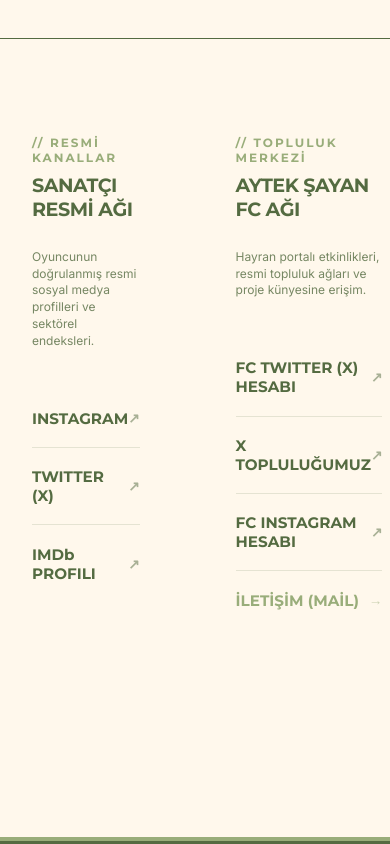
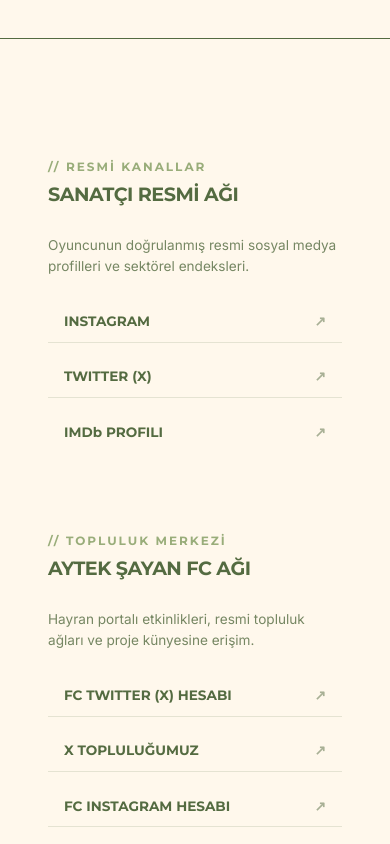
Before and after one commit to ebru1967/oyuncu-fan-projesi, a React (Vite) app: page / in a window 390 px wide. Shown: the part 9600-10444 px from the top of the page. Built offline with nearby package versions, Linux system fonts and the light colour scheme.

Commit message:
social registry alanı düzeltildi.

```diff
--- a/src/App.css
+++ b/src/App.css
@@ -1876,15 +1876,39 @@
     text-align:center;
   }
 
-
-  /* SOCIAL REGISTRY */
-  .registry-title{
-    font-size:1.2rem !important;
-  }
-
-  .registry-desc{
-    font-size:0.75rem !important;
-    line-height:1.4;
+/* --- SOSYAL SİCİL (REGISTRY) MOBİL DÜZELTMELERİ --- */
+  .registry-grid {
+    display: grid !important;
+    grid-template-columns: 1fr !important; /* İki sütunu yan yana değil, alt alta dizer */
+    gap: 2rem !important; /* İki kutu arasına nefes alacak boşluk koyar */
+  }
+
+  .registry-column {
+    padding: 1.5rem 1rem !important; /* Kutuların iç boşluğunu mobilde dengeler */
+  }
+
+  .registry-title {
+    font-size: 1.2rem !important;
+  }
+
+  .registry-desc {
+    font-size: 0.85rem !important;
+    line-height: 1.5;
+    margin-bottom: 1.5rem !important;
+  }
+
+  .social-links-list {
+    display: flex !important;
+    flex-direction: column !important; /* Linkleri yan yana değil alt alta sıralar */
+    gap: 0.8rem !important;
+  }
+
+  .registry-social-link {
+    width: 100% !important; /* Butonlar mobilde ekranı tam kaplasın */
+    display: flex !important;
+    justify-content: space-between !important; /* Yazı solda, ok işareti sağda şık dursun */
+    padding: 0.8rem 1rem !important;
+    font-size: 0.85rem !important;
   }
 /* BIO DÜZENLEMELERİ */
   .bio-grid-container {
```
